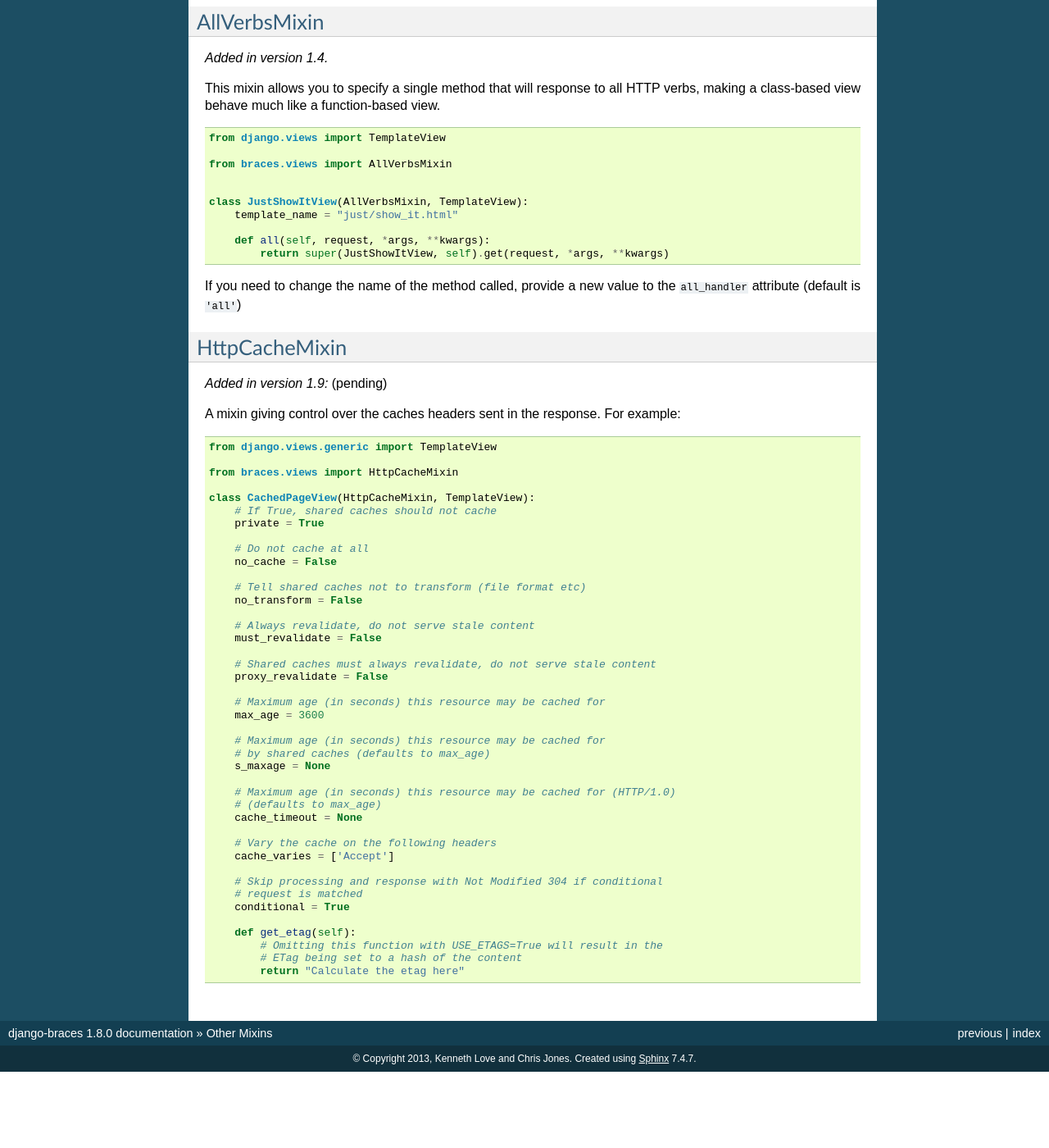
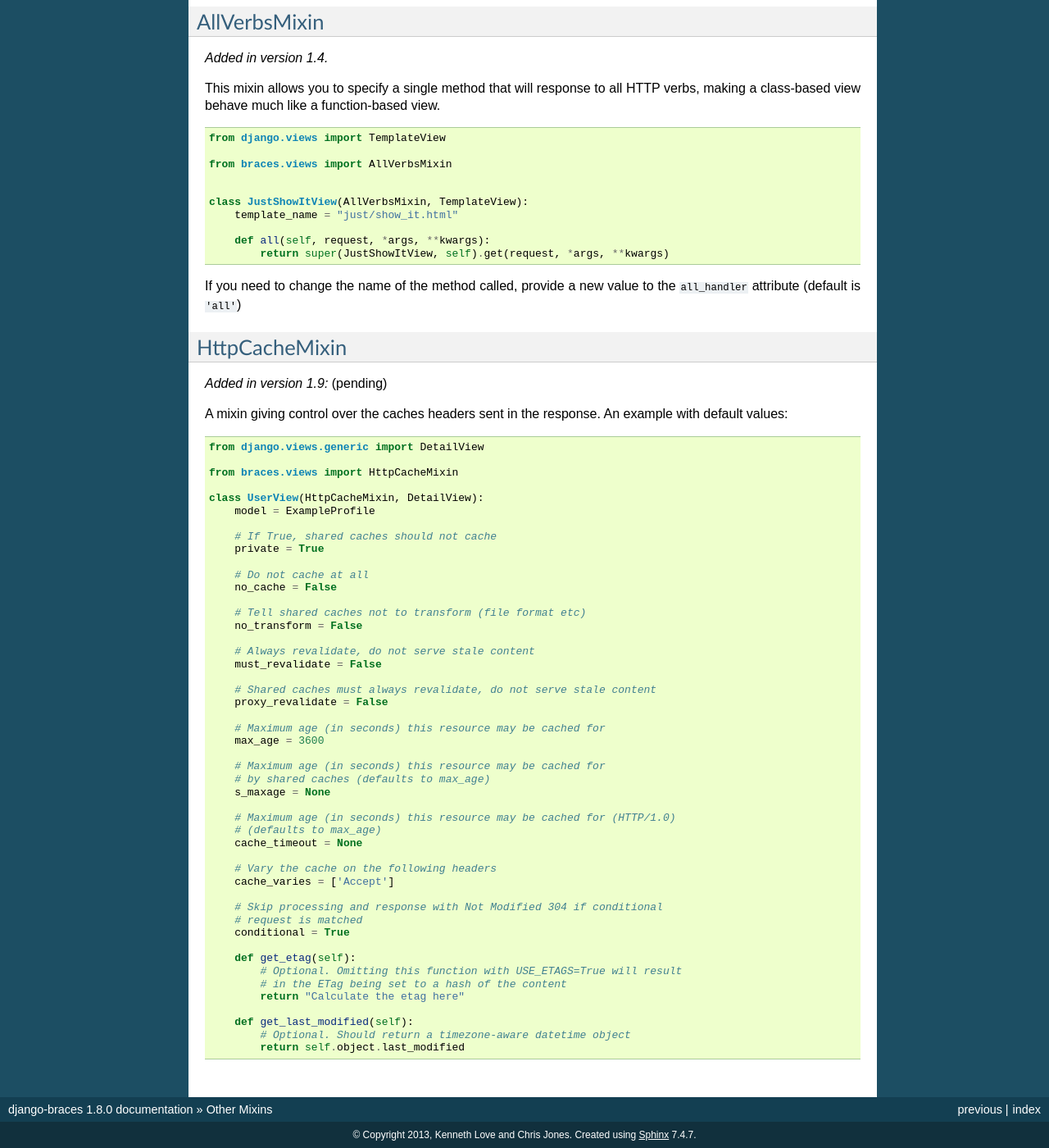
Before and after one commit to brack3t/django-braces, a Sphinx documentation site: the page built from docs/other.rst, in a window 1280 px wide and 1400 px high, scrolled down 7885 px. Shown: the whole window at 82% size. Built offline with Sphinx 7.4.7, drawn with Linux system fonts in a browser that asks for light colours; before the commit the page ends 9192 px from its top, so only the background shows below that.

Commit message:
Update to example usage in docs

```diff
--- a/docs/other.rst
+++ b/docs/other.rst
@@ -518,15 +518,17 @@ HttpCacheMixin
 
 .. versionadded:: 1.9 (pending)
 
-A mixin giving control over the caches headers sent in the response. For example:
+A mixin giving control over the caches headers sent in the response. An example with default values:
 
 .. code-block:: python
 
-    from django.views.generic import TemplateView
+    from django.views.generic import DetailView
 
     from braces.views import HttpCacheMixin
 
-    class CachedPageView(HttpCacheMixin, TemplateView):
+    class UserView(HttpCacheMixin, DetailView):
+        model = ExampleProfile
+
         # If True, shared caches should not cache
         private = True
 
@@ -561,6 +563,10 @@ A mixin giving control over the caches headers sent in the response. For example
         conditional = True
 
         def get_etag(self):
-            # Omitting this function with USE_ETAGS=True will result in the
-            # ETag being set to a hash of the content
+            # Optional. Omitting this function with USE_ETAGS=True will result
+            # in the ETag being set to a hash of the content
             return "Calculate the etag here"
+
+        def get_last_modified(self):
+            # Optional. Should return a timezone-aware datetime object
+            return self.object.last_modified
```
